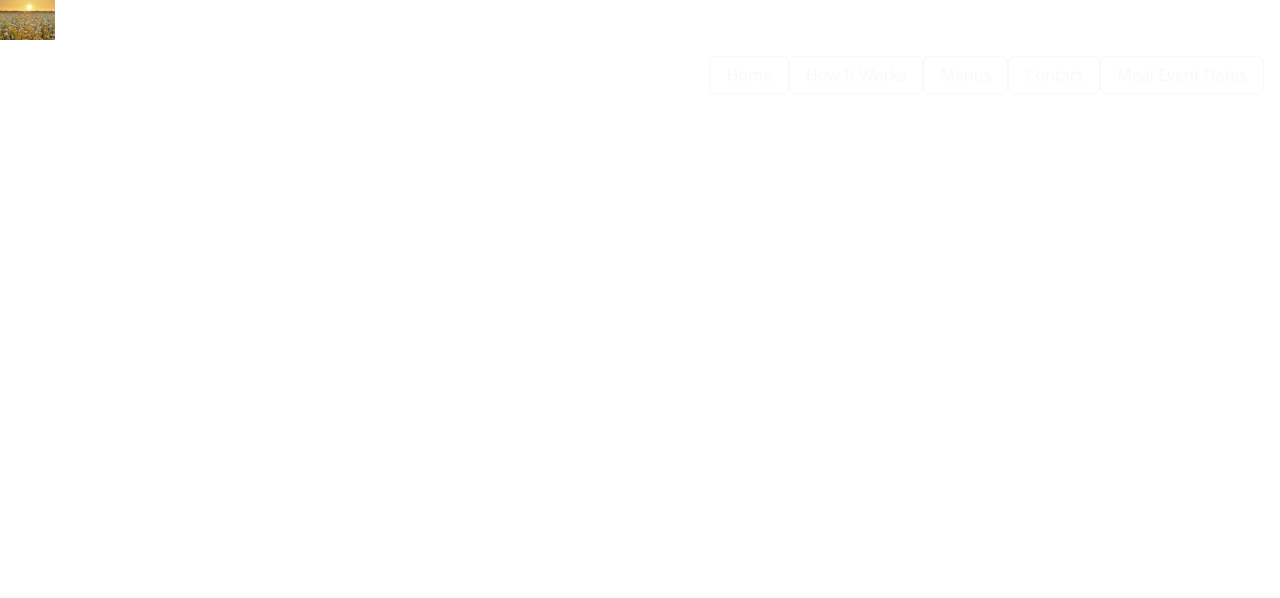
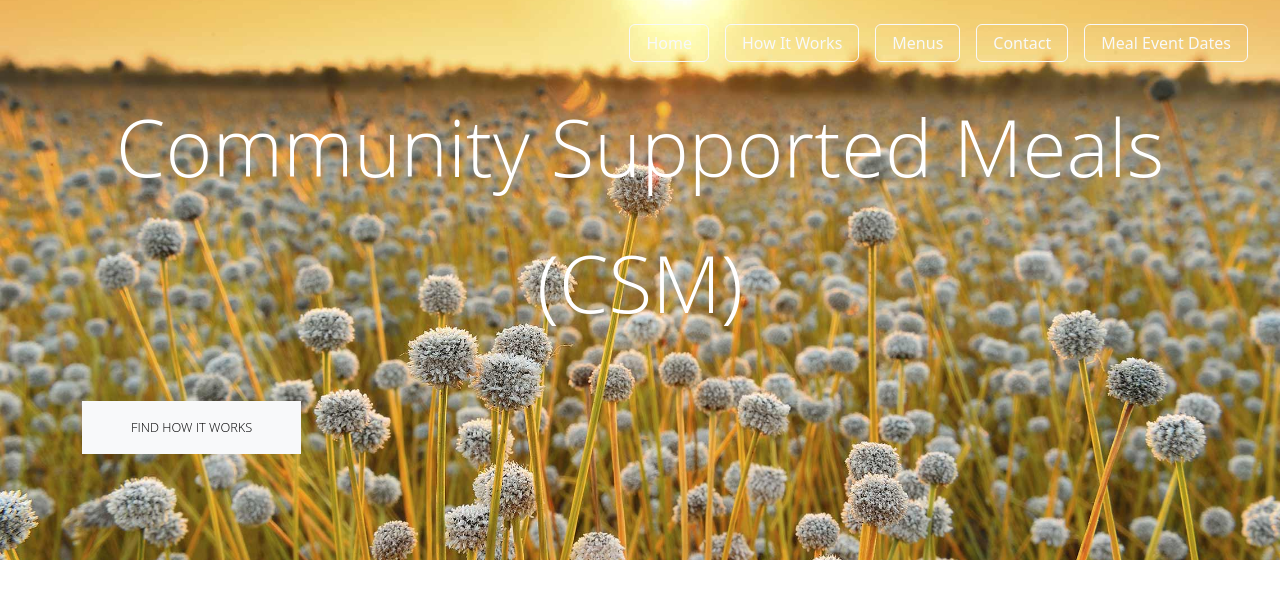
Before and after one commit to jdixon34/csm-beta-v1, a plain HTML site: page public_html/documentation/index.html in a window 1280 px wide. Drawn offline with nearby package versions, Linux system fonts and the light colour scheme.

Commit message:
added more structure to the layout and title

```diff
--- a/public_html/css/styles.css
+++ b/public_html/css/styles.css
@@ -1,7 +1,24 @@
-#navigation > img {
-    height: 10%;
+
+#navigation {
+    margin: 0;
+    padding: 0;
+    background: url("../img/Opium.jpg") no-repeat center center;
+    background-size: cover;
+    min-height: 70vh;
+    object-fit: cover;
 }
 
-#navigation {
-    height: 50vh;
+.splash-text {
+    color: white;
+    font-family: "Open Sans Light", sans-serif;
+    font-size: 5rem;
 }
+
+.splash-text > p {
+    text-align: center;
+}
+
+.splash-text > button {
+    border-radius: 0;
+    font-size: 0.8rem;
+}
--- a/public_html/documentation/index.html
+++ b/public_html/documentation/index.html
@@ -11,14 +11,20 @@
 </head>
 <body>
 <div id="navigation" class="container-fluid p-0">
-    <img src="../img/Opium.jpg" alt="nav-background">
-    <nav class="navbar justify-content-end p-3">
-        <a href="index.html" type="button" class="btn btn-outline-light px-3">Home</a>
-        <a href="info.html" type="button" class="btn btn-outline-light px-3">How It Works</a>
-        <a href="menu.html" type="button" class="btn btn-outline-light px-3">Menus</a>
-        <a href="contact.html" type="button" class="btn btn-outline-light px-3">Contact</a>
-        <a href="event.html" type="button" class="btn btn-outline-light px-3"   >Meal Event Dates</a>
+    <nav class="navbar justify-content-end p-4">
+        <a href="index.html" type="button" class="btn btn-outline-light px-3 mx-2">Home</a>
+        <a href="info.html" type="button" class="btn btn-outline-light px-3 mx-2">How It Works</a>
+        <a href="menu.html" type="button" class="btn btn-outline-light px-3 mx-2">Menus</a>
+        <a href="contact.html" type="button" class="btn btn-outline-light px-3 mx-2">Contact</a>
+        <a href="event.html" type="button" class="btn btn-outline-light px-3 mx-2"   >Meal Event Dates</a>
     </nav>
+    <div class="splash-text container">
+        <p class="justify-content-center">Community Supported Meals</p>
+        <p>(CSM)</p>
+        <button class="btn btn-light px-5 py-3 ml-5">FIND HOW IT WORKS</button>
+    </div>
+
+
 </div>
 <div class="container">
 
```
